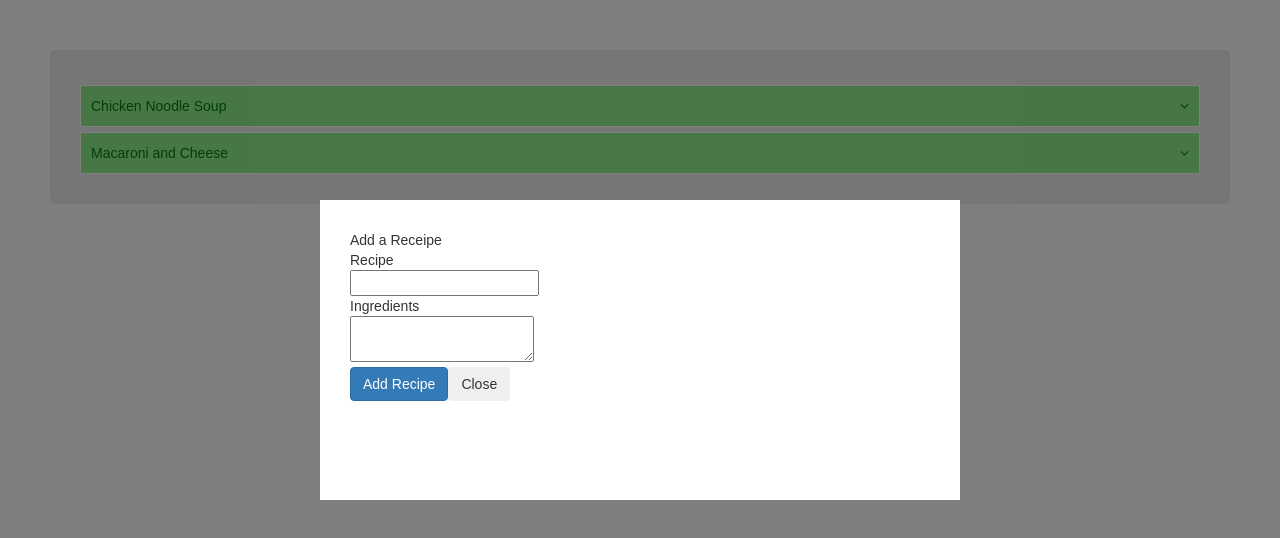
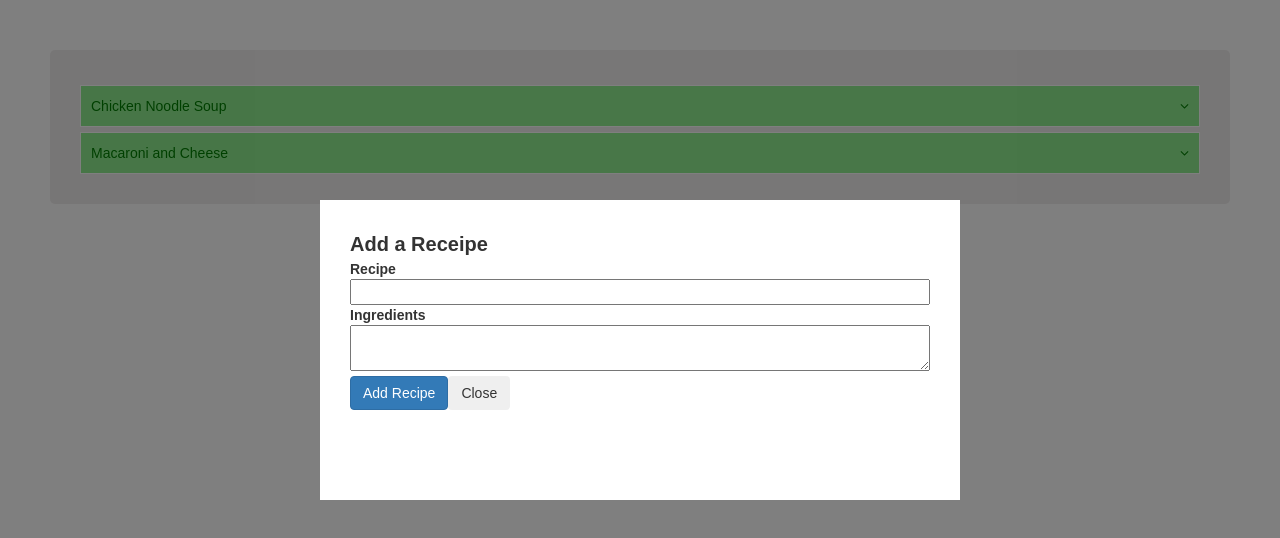
Before and after one commit to neliason/fcc-react-recipe-box, a React (Create React App) app: page / in a window 1280 px wide. Both pictures are taken after a click on the button "Add Recipe". Shown: the top 538 px of the page. Built offline with nearby package versions, Linux system fonts and the light colour scheme.

Commit message:
modal styling

```diff
--- a/src/AddRecipeForm.js
+++ b/src/AddRecipeForm.js
@@ -48,16 +48,16 @@ export default class AddRecipeForm extends Component {
         overlayClassName="Overlay"
       >
         <div className="add-modal">
-          <div className="add-title">
+          <div className="add-title bold">
             Add a Receipe
           </div>
-          <div className="add-recipe-input">
-            Recipe<br />
-            <input type="text" />
+          <div className="add-recipe-name">
+            <div className="bold">Recipe</div>
+            <input type="text" className="add-recipe-name-input" />
           </div>
           <div className="add-ingredients-input">
-            Ingredients<br />
-            <textarea />
+            <div className="bold">Ingredients</div>
+            <textarea className="add-textarea"/>
           </div>
           <div className="add-modal-buttons">
             <button className="btn btn-primary btn-md">Add Recipe</button>
--- a/src/App.css
+++ b/src/App.css
@@ -71,3 +71,15 @@
   bottom: 0;
   background-color: rgba(0,0,0,0.5);
 }
+
+.add-title {
+  font-size: 20px;
+}
+
+.bold {
+  font-weight: 600;
+}
+
+.add-textarea, .add-recipe-name-input {
+  width: 100%;
+}
```
